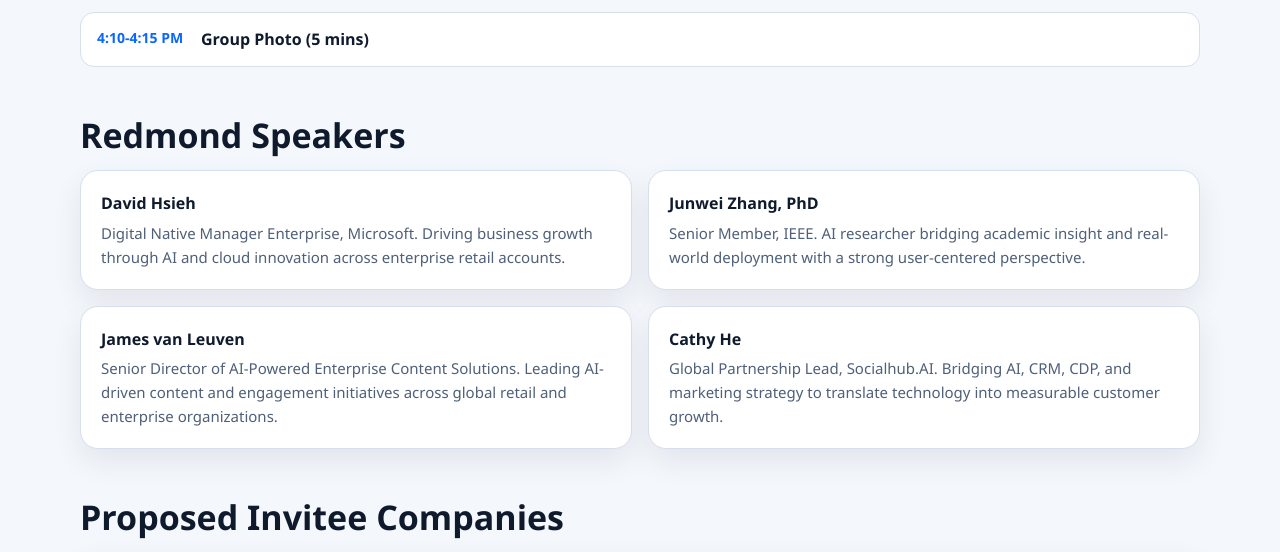
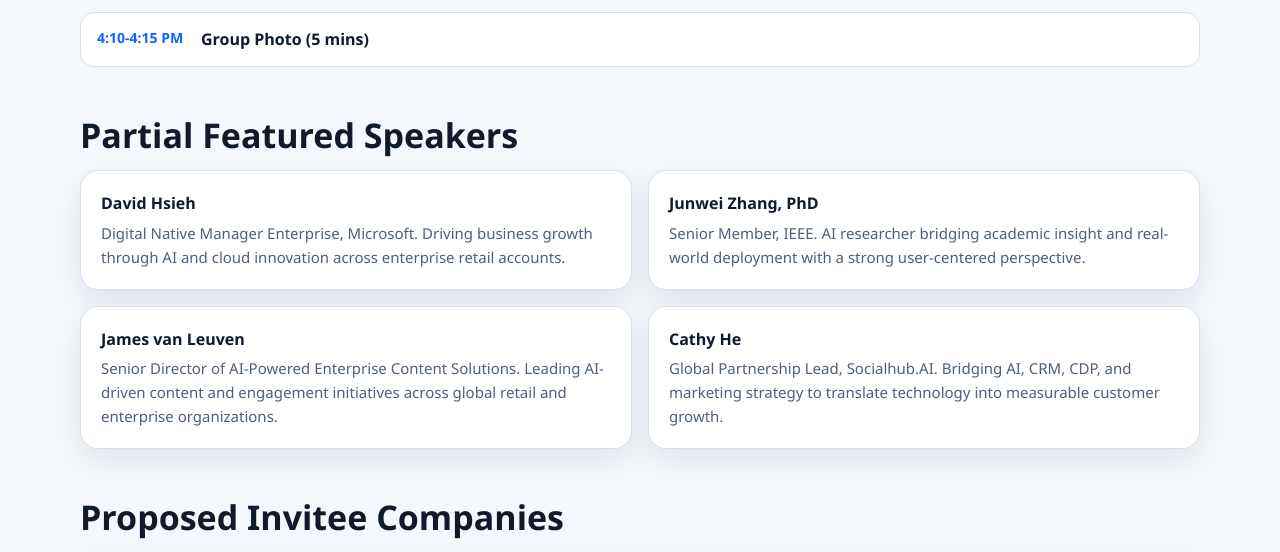
Before and after one commit to huangchunbo2025/even, a plain HTML site: page index.html in a window 1280 px wide. Shown: the part 2581-3133 px from the top of the page. Drawn offline with Linux system fonts and the light colour scheme.

Commit message:
Rename Redmond Speakers section title

```diff
--- a/index.html
+++ b/index.html
@@ -881,7 +881,7 @@
 
       <section>
         <div class="container">
-          <h2>Redmond Speakers</h2>
+          <h2>Partial Featured Speakers</h2>
           <div class="grid grid-2">
             <article class="card">
               <div class="speaker-name">David Hsieh</div>
```
